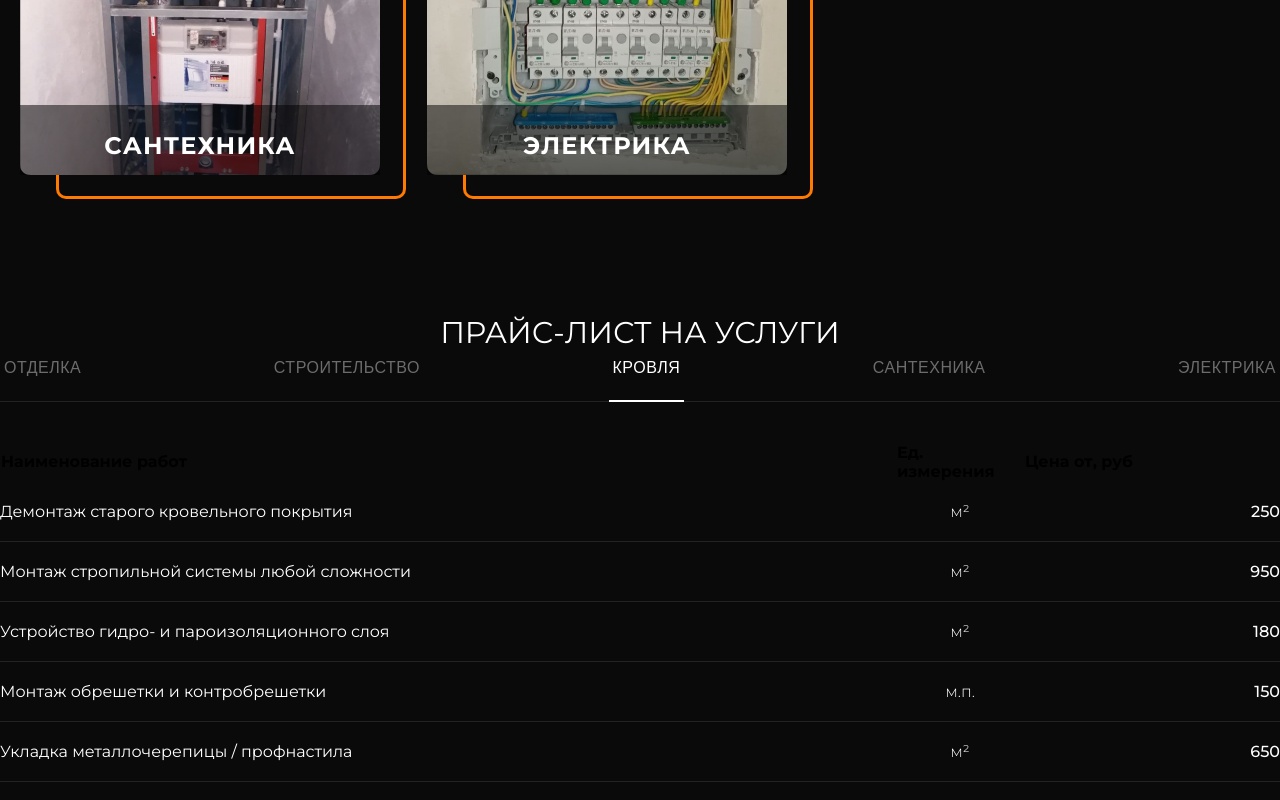
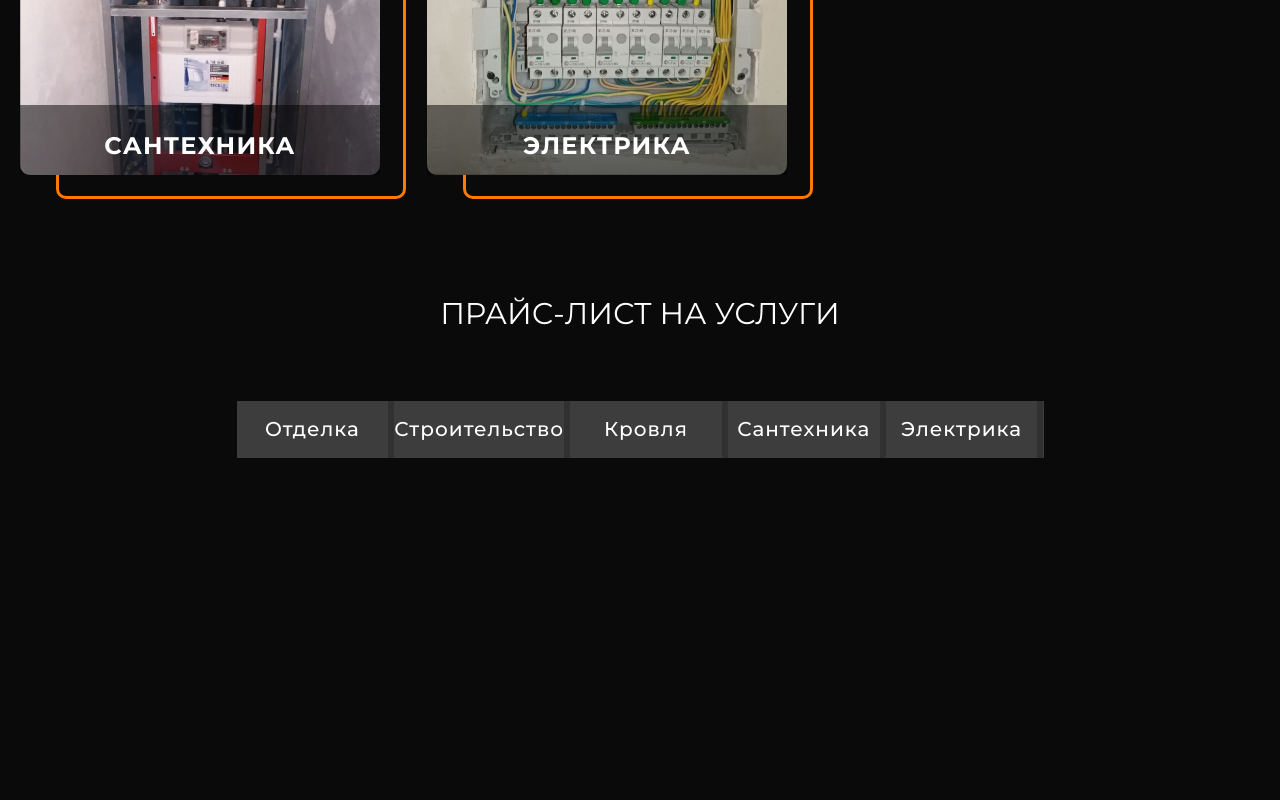
Before and after one commit to 34admal/Portfolio, a React (Create React App) app in the folder homel_build_site/: page / in a window 1280 px wide. Shown: the part 5228-6028 px from the top of the page. After the commit the page ends 5782 px from the top, so only its background shows below. Built offline with nearby package versions, Linux system fonts and the light colour scheme.

Commit message:
feat(price): implement tab navigation bar with flex items and border separators

```diff
--- a/homel_build_site/src/components/PriceComponent/PriceComponent.jsx
+++ b/homel_build_site/src/components/PriceComponent/PriceComponent.jsx
@@ -1,60 +1,32 @@
-import { useState } from "react";
-import { priceData } from "./priceData";
-import styles from "./PriceComponent.module.css";
+import React, { useState } from 'react';
+import { priceData } from './priceData';
+import css from './PriceComponent.module.css';
 
-function PriceComponent() {
-  // Наш рабочий стейт для управления вкладками
-  const [activeTab, setActiveTab] = useState("кровля");
-
-  // Получаем список категорий для верхнего меню
+export const PriceComponent = () => {
+  // Получаем массив ключей: ['отделка', 'строительство', 'кровля', 'сантехника', 'электрика']
   const categories = Object.keys(priceData);
 
-  // Вытаскиваем массив работ строго для текущей активной вкладки
-  const currentItems = priceData[activeTab] || [];
+  // Храним активную категорию (по умолчанию первая — 'отделка')
+  const [activeTab, setActiveTab] = useState(categories[0]);
 
   return (
-    <section className={styles.priceSection}>
+    <section className={css.section}>
+      <span className={css.title}>Прайс-лист на услуги</span>
 
-        <span className={styles.title}>ПРАЙС-ЛИСТ НА УСЛУГИ</span>
-
-
-
-      {/* Горизонтальное меню вкладок */}
-      <div className={styles.tabsMenu}>
-        {categories.map((cat) => (
-          <button
-            key={cat}
-            className={`${styles.tabButton} ${activeTab === cat ? styles.activeTab : ""}`}
-            onClick={() => setActiveTab(cat)}
+      {/* Общий контейнер плашки табов */}
+      <div className={css.tabContainer}>
+        {categories.map((category) => (
+          <span
+            key={category}
+            className={`${css.tabItem} ${activeTab === category ? css.active : ''}`}
+            onClick={() => setActiveTab(category)}
           >
-            {cat.toUpperCase()}
-          </button>
+            {category.charAt(0).toUpperCase() + category.slice(1)}
+          </span>
         ))}
-      </div>
-
-      {/* Динамическая таблица цен */}
-       <div className={styles.tableContainer}>
-        <table className={styles.priceTable}>
-          <thead>
-            <tr className={styles.thRow}>
-              <th className={styles.thName}>Наименование работ</th>
-              <th className={styles.thUnit}>Ед. измерения</th>
-              <th className={styles.thPrice}>Цена от, руб</th>
-            </tr>
-          </thead>
-          <tbody>
-            {currentItems.map((item) => (
-              <tr key={item.id} className={styles.tableRow}>
-                <td className={styles.itemName}>{item.name}</td>
-                <td className={styles.itemUnit}>{item.unit}</td>
-                <td className={styles.itemPrice}>{item.price}</td>
-              </tr>
-            ))}
-          </tbody>
-        </table>
       </div>
     </section>
   );
-}
+};
 
 export default PriceComponent;
--- a/homel_build_site/src/components/PriceComponent/PriceComponent.module.css
+++ b/homel_build_site/src/components/PriceComponent/PriceComponent.module.css
@@ -17,99 +17,51 @@
 
 }
 
+.tabContainer {
+  display: flex;
+  align-items: center;
+  margin: 69px auto 0 auto;
+  width: 807px;
+  height: 57px;
+  background-color: rgba(61, 61, 61, 1);
+  box-sizing: border-box;
+}
+
+/* Элемент-разделитель строго по спецификации border из Figma */
+.separator {
+  height: 52px;
+  border-left: 6px solid rgba(49, 49, 49, 1); /* Задаем толщину линии через border */
+  background: none;
+  flex-shrink: 0; /* Запрещаем флексу деформировать линию */
+}
+
+/* Базовый стиль для каждого отдельного таба */
+.tabItem {
+  flex: 1;                 /* Заставляем каждый спан занять равную 1/5 часть плашки */
+  display: flex;
+  align-items: center;
+  justify-content: center; /* Центрируем текст строго посередине своей вкладки */
+  height: 100%;            /* Растягиваем на всю высоту плашки (57px) */
+
+  /* Стили текста из макета */
+  font-size: 20px;
+  font-weight: 500;
+  line-height: 24px;
+  letter-spacing: 0.05em;
+  color: #FFFFFF;
+
+  cursor: pointer;
+  box-sizing: border-box;
+  user-select: none;       /* Запрещаем случайное выделение текста при кликах */
+}
 
 
 
-.tabsMenu {
+.tabItem {
+  flex: 1;
   display: flex;
-  justify-content: space-between;
-  gap: 12px;
-  margin-bottom: 40px;
-  width: 100%;
-  border-bottom: 1px solid rgba(255, 255, 255, 0.1);
-  padding-bottom: 16px;
+  align-items: center;
+  justify-content: center;
+  height: 100%;
+  border-right: 6px solid rgba(49, 49, 49, 1);
 }
-
-.tabButton {
-  background: none;
-  border: none;
-  font-size: 16px;
-  font-weight: 500;
-  color: rgba(255, 255, 255, 0.4);
-  cursor: pointer;
-  padding: 8px 4px;
-  letter-spacing: 0.5px;
-  transition: color 0.2s ease, transform 0.2s ease;
-  position: relative;
-}
-
-.tabButton:hover {
-  color: rgba(255, 255, 255, 0.8);
-}
-
-/* Активное состояние вкладки с подчеркиванием */
-.activeTab {
-  color: #ffffff;
-}
-
-.activeTab::after {
-  content: "";
-  position: absolute;
-  bottom: -17px; /* Сажаем линию точно на нижнюю рамку меню */
-  left: 0;
-  width: 100%;
-  height: 2px;
-  background-color: #ffffff;
-}
-
-/* Контейнер для таблицы */
-.tableContainer {
-  width: 100%;
-  overflow-x: auto; /* Защита от вылетания на мобилках */
-}
-
-/* Стилизация самой таблицы */
-.priceTable {
-  width: 100%;
-  border-collapse: collapse; /* Схлопываем двойные рамки */
-  text-align: left;
-}
-
-/* Строка таблицы с линией-разделителем */
-.tableRow {
-  border-bottom: 1px solid rgba(255, 255, 255, 0.1);
-  transition: background-color 0.2s ease;
-}
-
-.tableRow:hover {
-  background-color: rgba(255, 255, 255, 0.02); /* Легкий интерактивный блик */
-}
-
-/* Общие стили для ячеек */
-.tableRow td {
-  padding: 20px 0;
-  font-size: 16px;
-  color: #ffffff;
-}
-
-/* Наименование работы (прижимаем влево) */
-.itemName {
-  font-weight: 400;
-  width: 70%; /* Занимает большую часть строки */
-}
-
-/* Единица измерения (по центру) */
-.itemUnit {
-  font-weight: 300;
-  color: rgba(255, 255, 255, 0.5);
-  width: 10%;
-  text-align: center;
-}
-
-/* Цена (выравниваем по правому краю) */
-.itemPrice {
-  font-weight: 500;
-  width: 20%;
-  text-align: right;
-  white-space: nowrap; /* Чтобы "руб." не улетало на новую строку */
-}
```
